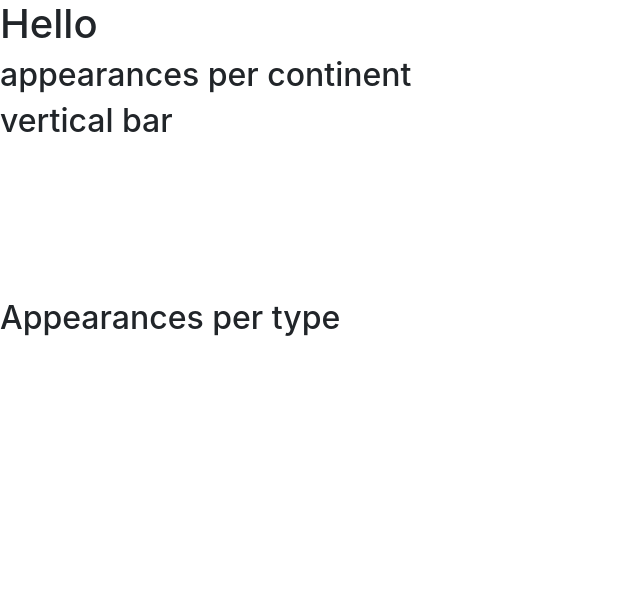
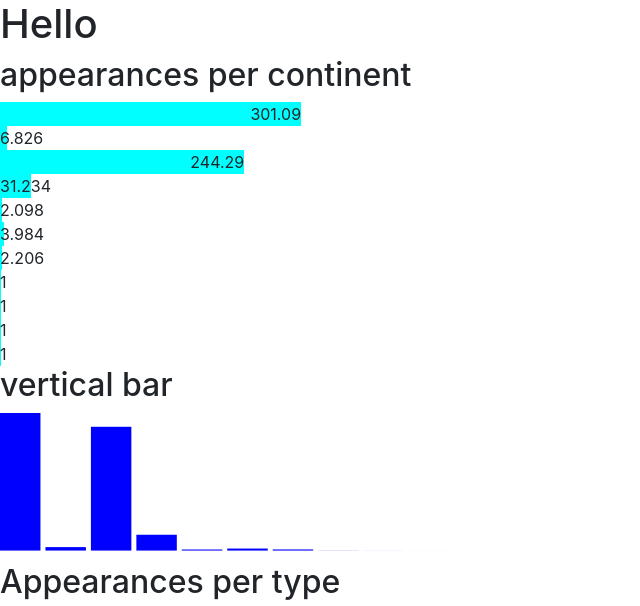
Before and after one commit to Pethaudi/JKU_SDS_WEB, a website: page index.html in a window 1280 px wide. Shown: the whole page, without its empty margins (0-640 px from the left). Drawn offline with nearby package versions, Linux system fonts and the light colour scheme; no server answers.

Commit message:
reworked js structure

```diff
--- a/index.html
+++ b/index.html
@@ -37,7 +37,6 @@
         <!--This script is for visualisation of the data-->
         <script src="https://d3js.org/d3.v5.min.js"></script>
         <script src="src/js/main.js"></script>
-        <script src="src/js/worker.js"></script>
         <!-- chartjs -->
         <script src="node_modules/chart.js/dist/Chart.min.js"></script>
 
--- a/src/js/appearancesPerType.js
+++ b/src/js/appearancesPerType.js
@@ -1,5 +1,3 @@
-import worker from 'worker';
-
 appearancesPerType()
 
 async function appearancesPerType() {
@@ -30,3 +28,12 @@ async function appearancesPerType() {
         }
     });
 }
+
+function fetchFromData(name) {
+    return fetch("src/data/" + name + ".json")
+        .then(response => response.json());
+}
+
+function orderData(xaxis, yaxis){
+
+}
--- a/src/js/main.js
+++ b/src/js/main.js
@@ -1,11 +1,9 @@
-import { worker } from "./worker"
-
 showAppearancePerContinentBar()
 verticalBar()
 
 async function showAppearancePerContinentBar(){
     let data;
-    data = await worker.fetchFromData("AppearancesPerContinent");
+    data = await fetchFromData("AppearancesPerContinent");
 
     //writing the data into an array
     var arr = new Array();
@@ -30,7 +28,7 @@ async function showAppearancePerContinentBar(){
 }
 
 async function verticalBar(){
-    var data = await worker.fetchFromData("AppearancesPerContinentPercentage")
+    var data = await fetchFromData("AppearancesPerContinentPercentage")
     var svgwidth = 500, barpadding = 5
     var barwidth = svgwidth / data.length
     var toppadding = 15
@@ -75,3 +73,8 @@ function getHighestPixelSizeVerticalBar(data, maxpx){
 
     return current
 }
+
+function fetchFromData(name) {
+    return fetch("src/data/" + name + ".json")
+        .then(response => response.json());
+}
```
Also changed, not shown: src/js/worldmap.js (+5 -2 lines).
